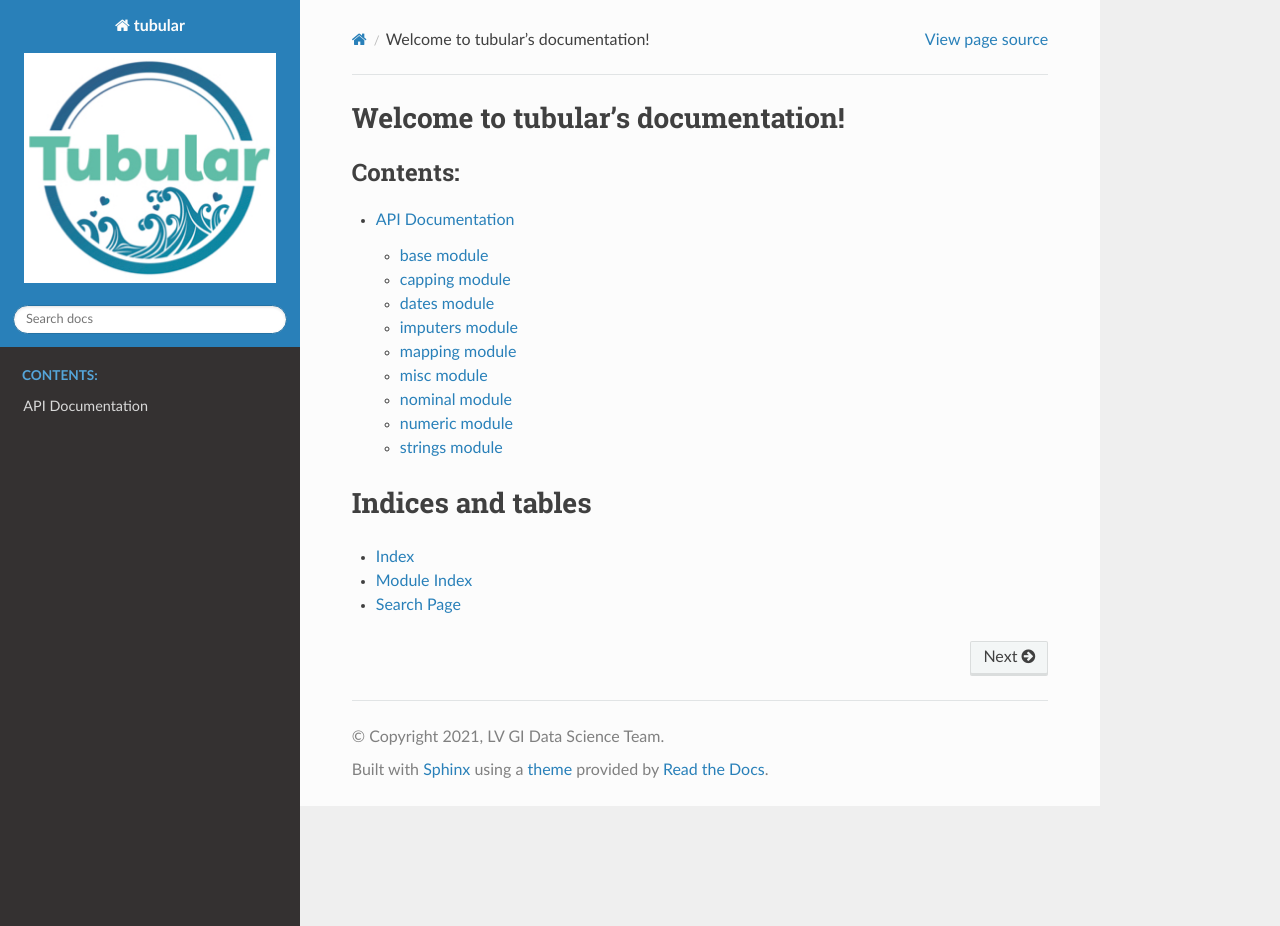
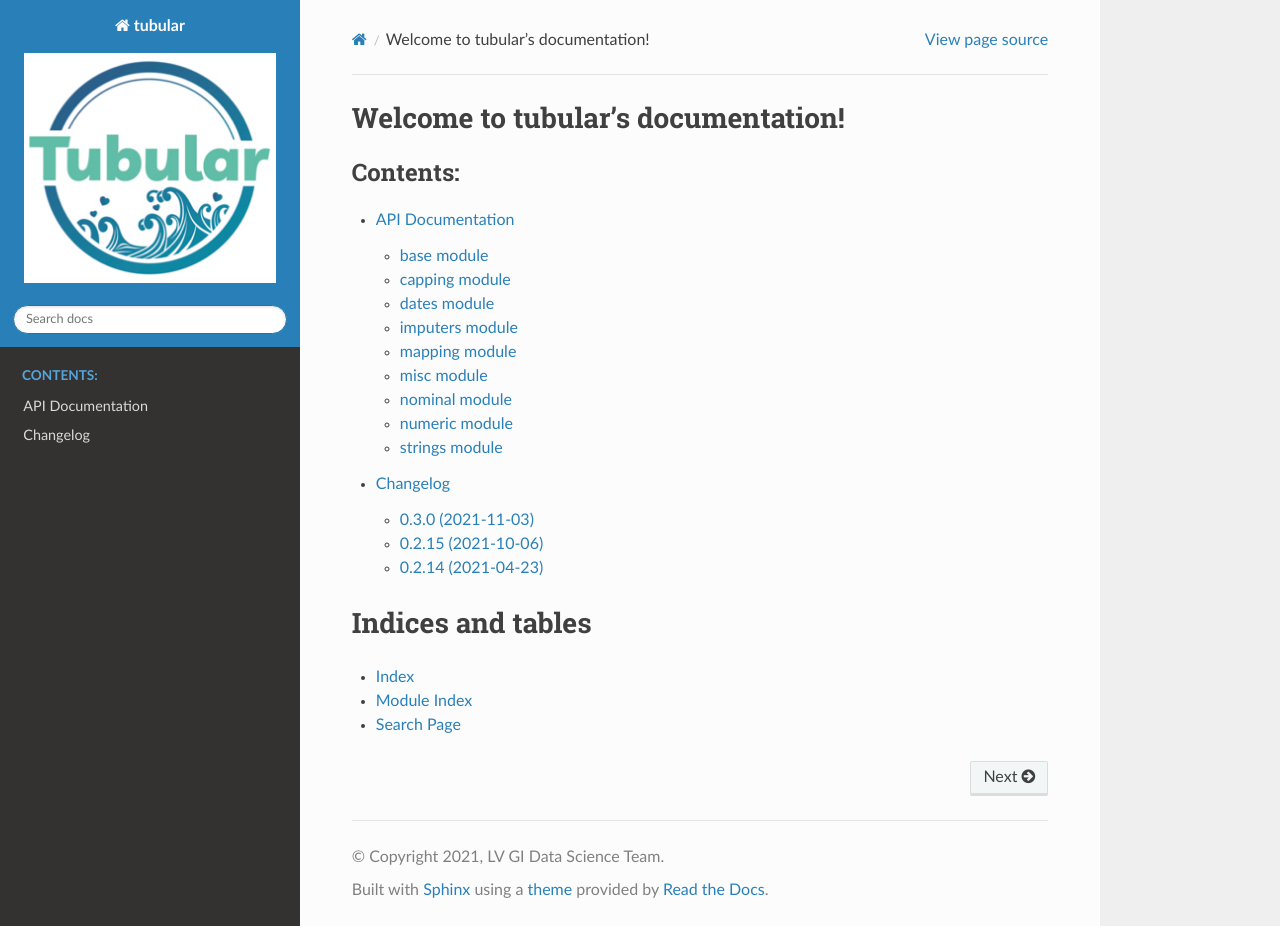
Before and after one commit to lvgig/tubular, a Sphinx documentation site: the page built from docs/source/index.rst, in a window 1280 px wide and 926 px high. Built offline with Sphinx 7.4.7 and the Read the Docs theme 2.0.0, drawn with Linux system fonts in a browser that asks for light colours.

Commit message:
add changelog to docs

```diff
--- /dev/null
+++ b/docs/source/changelog.rst
@@ -0,0 +1 @@
+.. include:: ../../changelog.rst
--- a/docs/source/index.rst
+++ b/docs/source/index.rst
@@ -11,7 +11,7 @@ Welcome to tubular's documentation!
    :caption: Contents:
 
    API Documentation <api>
-
+   Changelog <changelog>
 
 
 Indices and tables
```
